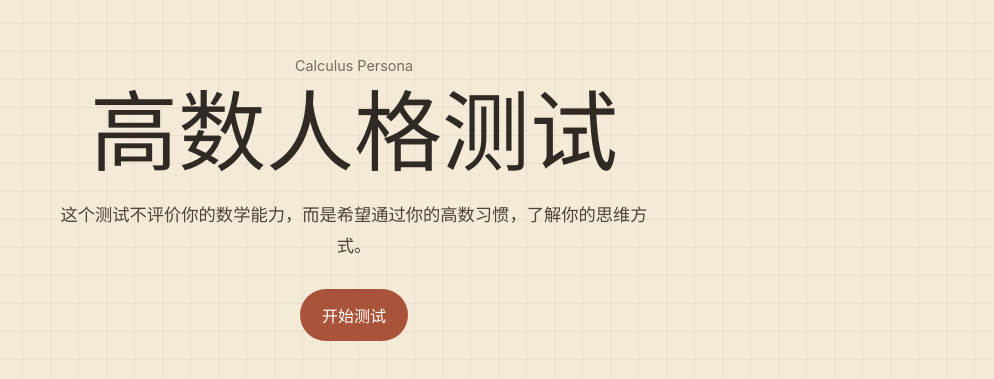
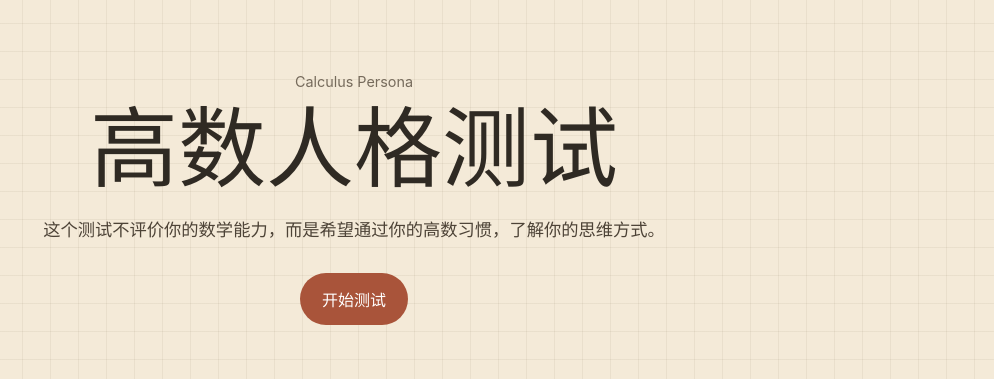
Before and after one commit to vjyyke/calculus-personality-test, a React (Vite) app: page / in a window 1280 px wide. Shown: the part 201-580 px from the top of the page, without its empty margins (286-1280 px from the left). Built offline with nearby package versions, Linux system fonts and the light colour scheme.

Commit message:
fix: improve home subtitle wrapping

```diff
--- a/index.html
+++ b/index.html
@@ -3,7 +3,7 @@
   <head>
     <meta charset="UTF-8" />
     <meta name="viewport" content="width=device-width, initial-scale=1.0" />
-    <title>高数解题人格测试</title>
+    <title>高数人格测试</title>
   </head>
   <body>
     <div id="root"></div>
--- a/src/components/Home.tsx
+++ b/src/components/Home.tsx
@@ -9,7 +9,8 @@ export function Home({ onStart }: HomeProps) {
         <p className="eyebrow">Calculus Persona</p>
         <h1>高数人格测试</h1>
         <p className="heroCopy">
-          这个测试不评价你的数学能力，而是希望通过你的高数习惯，了解你的思维方式。
+          {"这个测试不评价你的数学能力，而是希望通过你的高数习惯，"}
+          <span className="keepTogether">了解你的思维方式。</span>
         </p>
         <button className="primaryButton" type="button" onClick={onStart}>
           开始测试
--- a/src/styles.css
+++ b/src/styles.css
@@ -72,11 +72,16 @@ h1 {
 }
 
 .heroCopy {
-  max-width: 620px;
+  max-width: 720px;
   margin: 20px 0 28px;
   color: #4d4337;
   font-size: 1.08rem;
   line-height: 1.8;
+  text-wrap: balance;
+}
+
+.keepTogether {
+  white-space: nowrap;
 }
 
 .heroNotebook {
```
Also changed, not shown: 1 other file (tests, documents, lock files or other folders).
